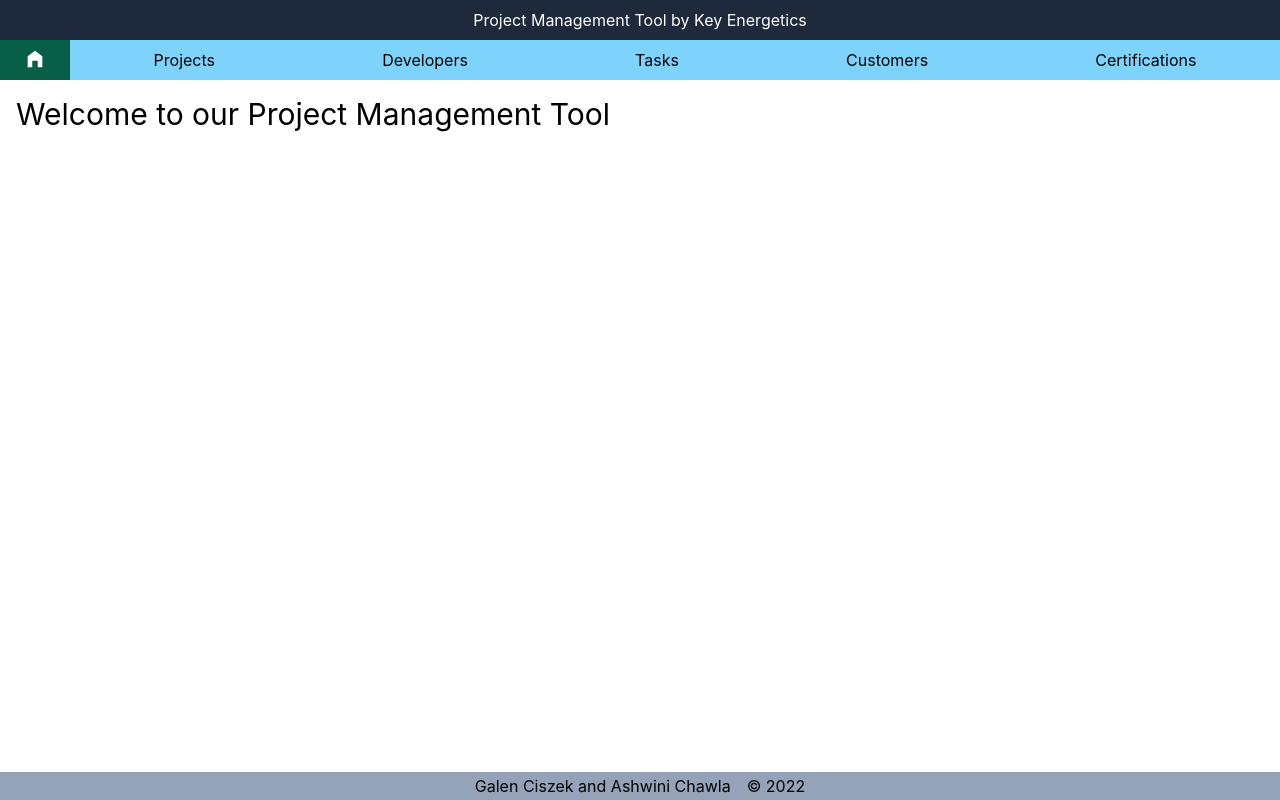
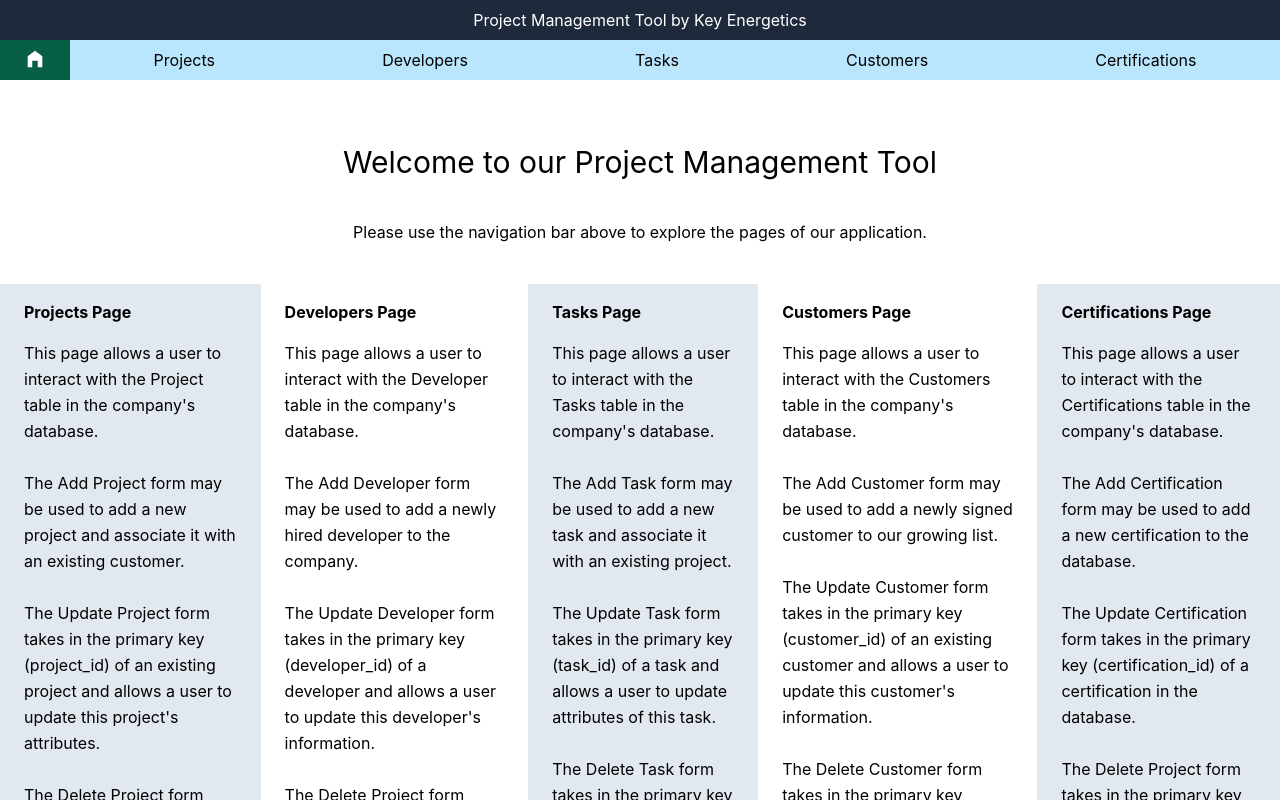
Before and after one commit to galenczk/Agenda-Master, a React (Create React App) app: page / in a window 1280 px wide. Shown: the top 800 px of the page. Built offline with nearby package versions, Linux system fonts and the light colour scheme.

Commit message:
Landing page is up.

```diff
--- a/src/App.js
+++ b/src/App.js
@@ -27,7 +27,7 @@
           <Navigation />
         </div>
 
-        <main class="flex flex-col mb-auto p-4">
+        <main class="flex flex-col flex-grow">
           <Routes>
             <Route path="/" exact element={<LandingPage />} />
             <Route path="/projects" exact element={<ProjectPage />} />
--- a/src/components/Navigation.js
+++ b/src/components/Navigation.js
@@ -10,7 +10,7 @@
 // Component function
 export default function Navigation() {
   return (
-    <nav class="flex justify-between bg-sky-300">
+    <nav class="flex justify-between bg-sky-200">
       <NavLink
         to="/"
         end
--- a/src/pages/LandingPage.js
+++ b/src/pages/LandingPage.js
@@ -13,9 +13,116 @@
   // DOM return
   return (
     <>
-      <h3 class="text-3xl">Welcome to our Project Management Tool</h3>
+      <div class="text-center flex-grow">
+        <h1 class="text-3xl mt-16">Welcome to our Project Management Tool</h1>
+        <div class="h-10" />
+        <h2>
+          Please use the navigation bar above to explore the pages of our
+          application.
+        </h2>
 
+        <div class="flex mt-10 justify-between">
+          <div class="text-left px-6 py-4 bg-slate-200">
+            <h3 class="mb-4 font-bold">Projects Page</h3>
+            <p class="leading-relaxed">
+              This page allows a user to interact with the Project table in the
+              company's database.
+              <br />
+              <br />
+              The Add Project form may be used to add a new project and
+              associate it with an existing customer.
+              <br />
+              <br />
+              The Update Project form takes in the primary key (project_id) of
+              an existing project and allows a user to update this project's
+              attributes.
+              <br />
+              <br />
+              The Delete Project form takes in the primary key (project_id) of
+              an existing project and deletes this project.
+            </p>
+          </div>
 
+          <div class="text-left px-6 py-4 ">
+            <h3 class="mb-4 font-bold">Developers Page</h3>
+            <p class="leading-relaxed">
+              This page allows a user to interact with the Developer table in
+              the company's database.
+              <br />
+              <br />
+              The Add Developer form may be used to add a newly hired developer
+              to the company.
+              <br />
+              <br />
+              The Update Developer form takes in the primary key (developer_id)
+              of a developer and allows a user to update this developer's
+              information.
+              <br />
+              <br />
+              The Delete Project form takes in the primary key (developer_id)
+              of a developer removes them from the company database.
+            </p>
+          </div>
+
+          <div class="text-left px-6 py-4 bg-slate-200">
+            <h3 class="mb-4 font-bold">Tasks Page</h3>
+            <p class="leading-relaxed">
+              This page allows a user to interact with the Tasks table in the
+              company's database.
+              <br />
+              <br />
+              The Add Task form may be used to add a new task and associate it
+              with an existing project.
+              <br />
+              <br />
+              The Update Task form takes in the primary key (task_id) of
+              a task and allows a user to update attributes of this task.
+              <br />
+              <br />
+              The Delete Task form takes in the primary key (task_id) of
+              a task and deletes it.
+            </p>
+          </div>
+
+          <div class="text-left px-6 py-4">
+            <h3 class="mb-4 font-bold">Customers Page</h3>
+            <p class="leading-relaxed">
+              This page allows a user to interact with the Customers table in the company's
+              database.
+              <br />
+              <br />
+              The Add Customer form may be used to add a newly signed customer to our growing list.
+              <br />
+              <br />
+              The Update Customer form takes in the primary key (customer_id) of
+              an existing customer and allows a user to update this customer's information.
+              <br />
+              <br />
+              The Delete Customer form takes in the primary key (customer_id) of
+              an existing customer and removes them from the database.
+            </p>
+          </div>
+
+          <div class="text-left px-6 py-4 bg-slate-200">
+            <h3 class="mb-4 font-bold">Certifications Page</h3>
+            <p class="leading-relaxed">
+              This page allows a user to interact with the Certifications table in the company's
+              database.
+              <br />
+              <br />
+              The Add Certification form may be used to add a new certification to the database.
+              <br />
+              <br />
+              The Update Certification form takes in the primary key (certification_id) of
+              a certification in the database.
+              <br />
+              <br />
+              The Delete Project form takes in the primary key (project_id) of
+              an existing project and deletes this entry from the database.
+            </p>
+          </div>
+        </div>
+      </div>
     </>
   );
 }
```
